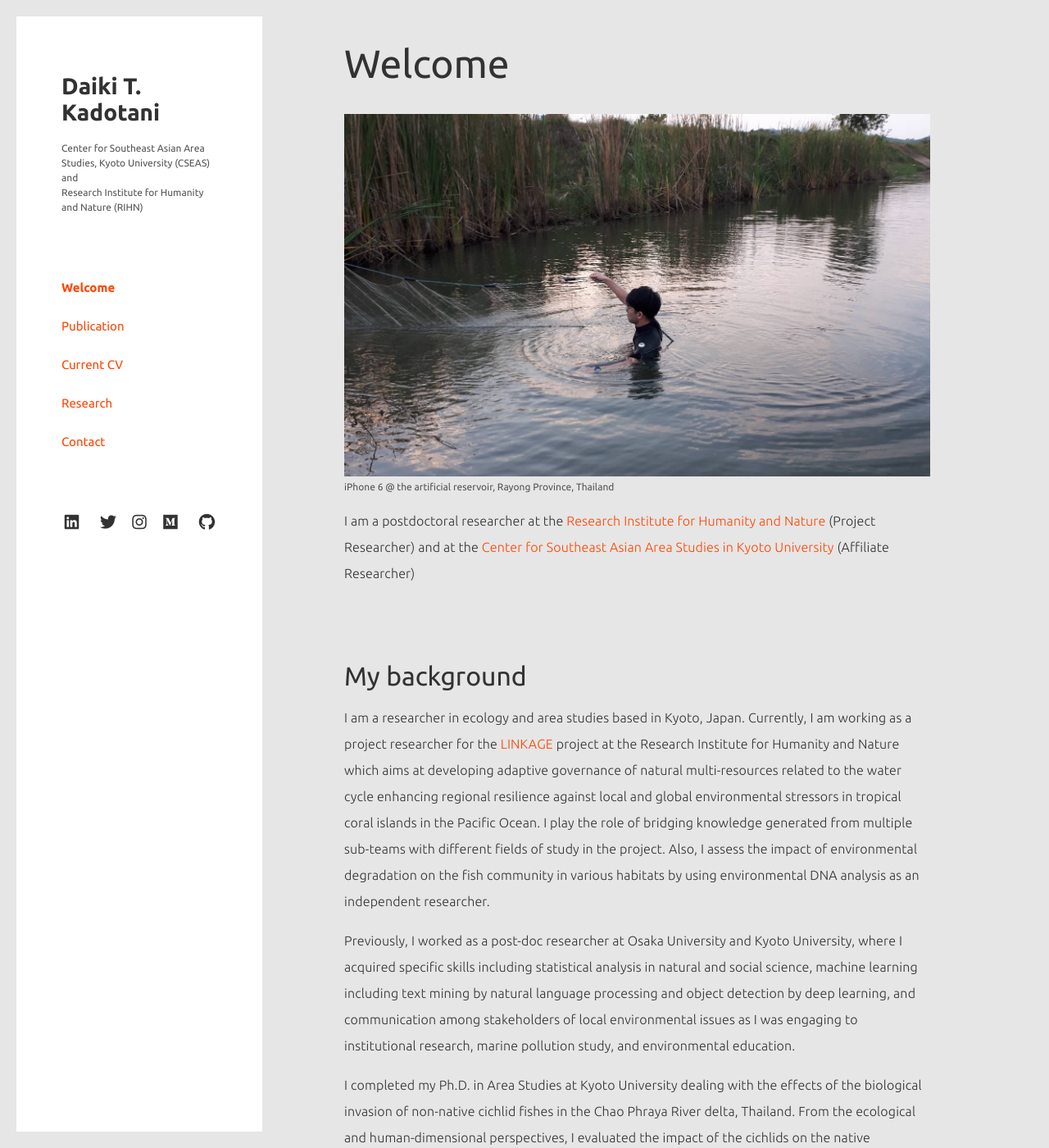
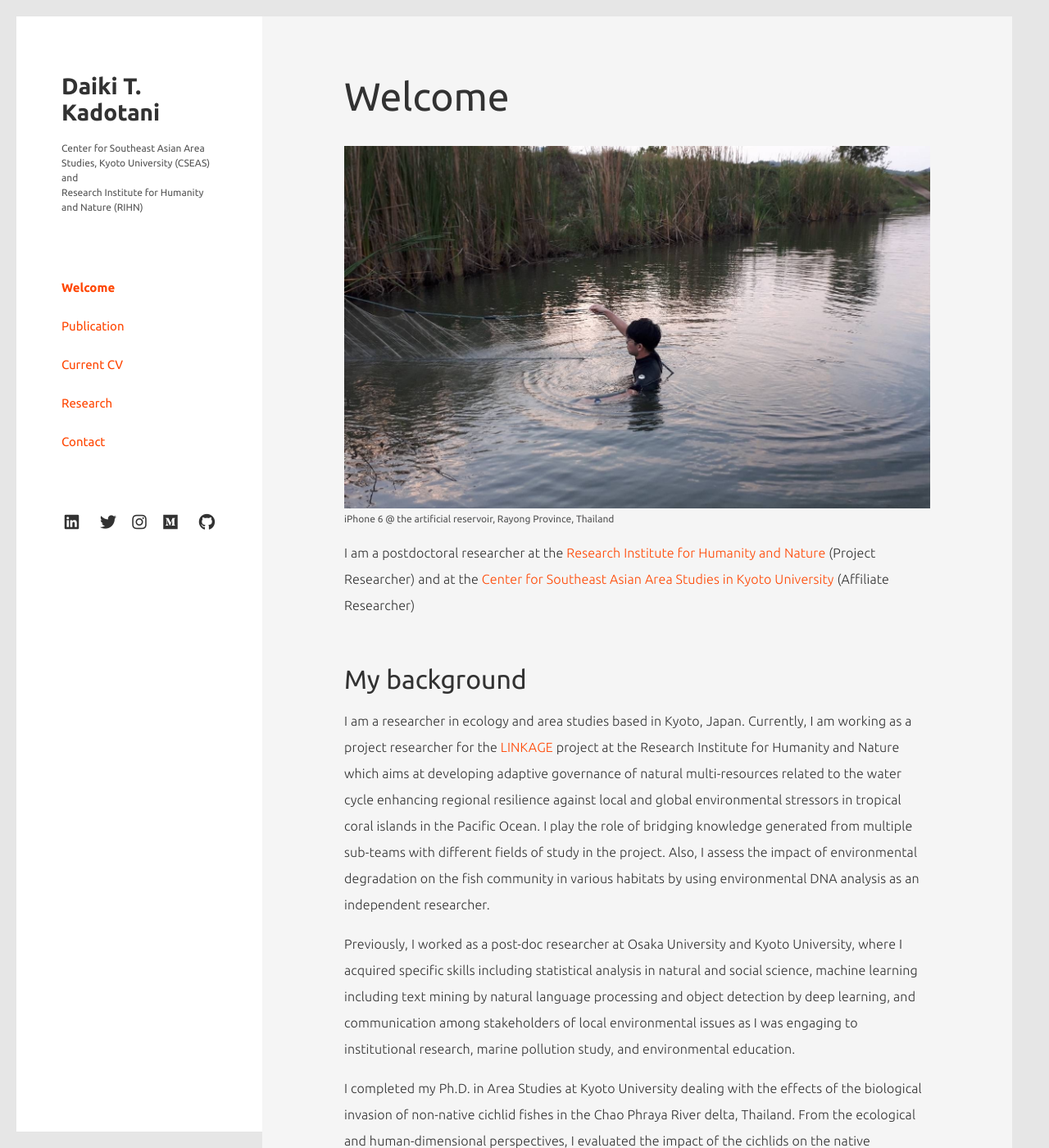
Before and after one commit to tjdk1992/tjdk1992.github.io, a Jekyll site: the page built from index.md, in a window 1280 px wide and 1400 px high. Shown: the whole window at 82% size. Built offline with Jekyll 4.4.1, drawn with Linux system fonts in a browser that asks for light colours; nearby versions of some CDN libraries.

Commit message:
update site

```diff
--- a/assets/css/pages/home.css
+++ b/assets/css/pages/home.css
@@ -34,12 +34,8 @@ img.rayong01 {
 }
 
 #main section {
-  padding: 50px 100px 25px 100px;
-}
-
-#main section h1,
-#main section h2 {
-  margin-top: 0;
+  background-color: rgb(245, 245, 245);
+  padding: 12px 100px 12px 100px;
 }
 
 #main .welcome {
```
